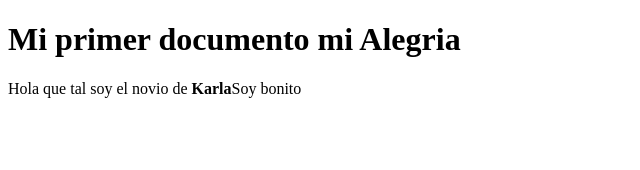
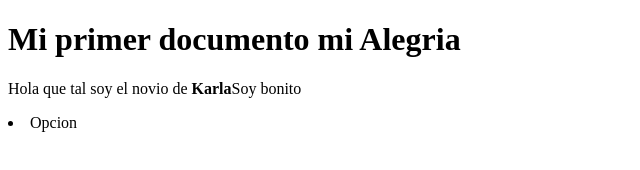
Before and after one commit to cecilia051122-ui/PruebaGit, a plain HTML site: page index.html in a window 1280 px wide. Shown: the full height of the page, 0-640 px from the left. Drawn offline with Linux system fonts and the light colour scheme.

Commit message:
Puse una lista
Ta bonita

```diff
--- a/index.html
+++ b/index.html
@@ -8,6 +8,8 @@
 <body>
     <h1>Mi primer documento mi Alegria</h1>
     <p>Hola que tal soy el novio de <strong>Karla</strong>Soy bonito</p>
-
+    <li>
+        <or>Opcion</or>
+    </li>
 </body>
 </html>
```
